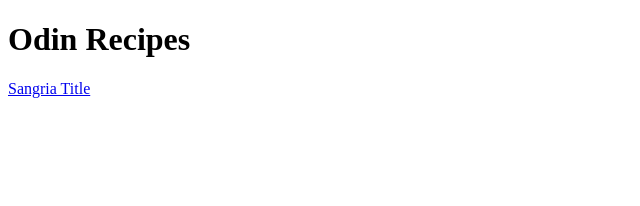
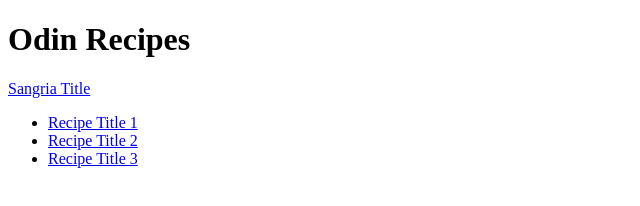
Before and after one commit to Fistein/odin-recipes, a plain HTML site: page index.html in a window 1280 px wide. Shown: the whole page, without its empty margins (0-640 px from the left). Drawn offline with Linux system fonts and the light colour scheme.

Commit message:
Add ../index.html

```diff
--- a/index.html
+++ b/index.html
@@ -8,5 +8,11 @@
     <body>
         <h1>Odin Recipes</h1>
         <a href="recipes/sangria.html">Sangria Title</a>
+
+        <ul>
+            <li><a href="recipes/yourrecipe.html">Recipe Title 1</a></li>
+            <li><a href="recipes/yourrecipe.html">Recipe Title 2</a></li>
+            <li><a href="recipes/yourrecipe.html">Recipe Title 3</a></li>
+        </ul>
     </body>
 </html>
```
